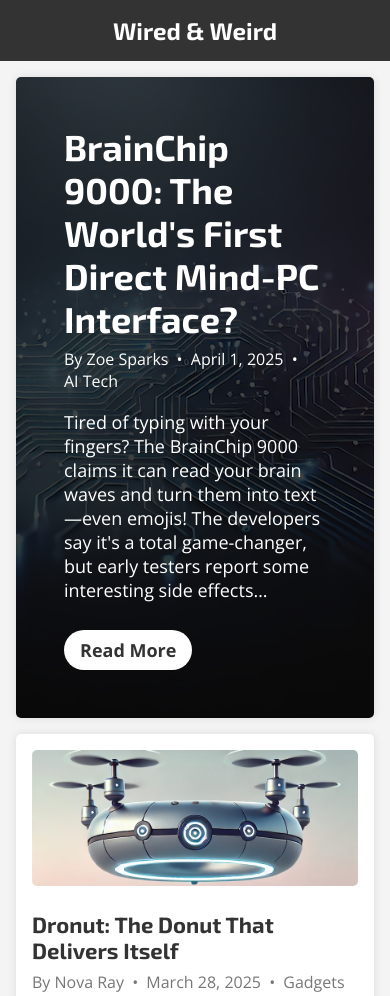
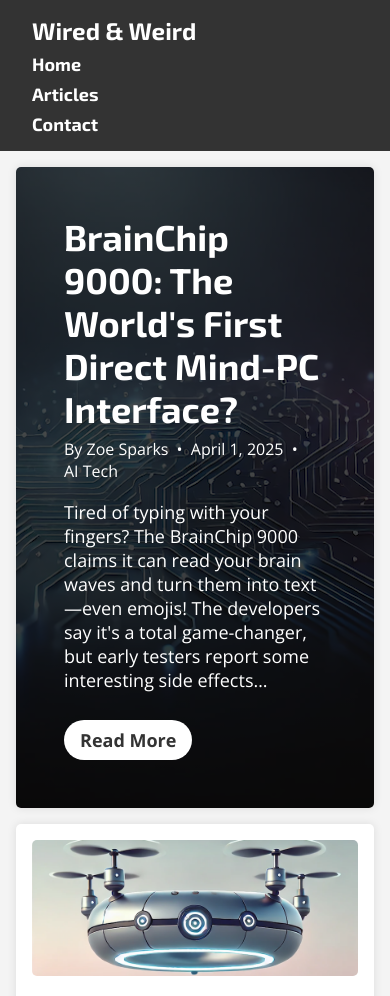
Before and after one commit to PE-Classroom/02-flexbox, a plain HTML site: page index.html in a window 390 px wide. Shown: the top 996 px of the page. Drawn offline with nearby package versions, Linux system fonts and the light colour scheme.

Commit message:
Add a flexbox navigation

```diff
--- a/index.html
+++ b/index.html
@@ -8,7 +8,14 @@
 </head>
 <body>
   <header>
-    <h1>Wired &amp; Weird</h1>
+    <div class="header-container">
+      <h1>Wired &amp; Weird</h1>
+      <nav>
+        <a href="#">Home</a>
+        <a href="#">Articles</a>
+        <a href="#">Contact</a>
+      </nav>
+    </div>
   </header>
   <main>
     <section id="featured-article">
--- a/style.css
+++ b/style.css
@@ -13,6 +13,9 @@ header {
   padding: 16px;
   text-align: center;
   font-family: 'Exo 2', sans-serif;
+  display: flex;
+  justify-content: center;
+  align-items: center;
 }
 
 h1, h2, h3 {
@@ -128,7 +131,31 @@ a:hover {
   height: auto;
 }
 
-@media (max-width: 600px) {
+nav {
+  display: flex;
+  gap: 16px;
+}
+
+nav a {
+  color: #fff;
+  text-decoration: none;
+  font-weight: bold;
+}
+
+nav a:hover {
+  text-decoration: underline;
+}
+
+.header-container {
+  display: flex;
+  justify-content: space-between;
+  align-items: center;
+  max-width: 980px;
+  width: 100%;
+  padding: 0 16px;
+}
+
+@media (max-width: 900px) {
 
   h1 {
     font-size: 24px;
@@ -145,4 +172,16 @@ a:hover {
   p {
     margin-bottom: 12px;
   }
+
+  .header-container {
+    flex-direction: column;
+    align-items: flex-start;
+  }
+
+  nav {
+    flex-direction: column;
+    align-items: flex-start;
+    gap: 8px;
+    margin-top: 8px;
+  }
 }
```
